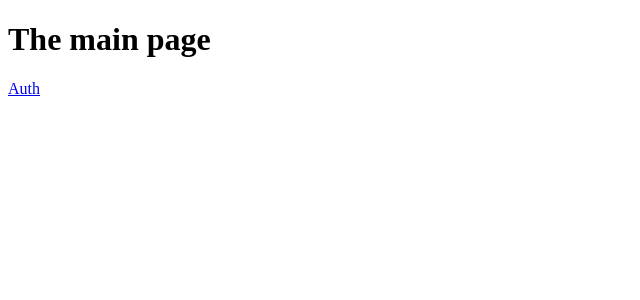
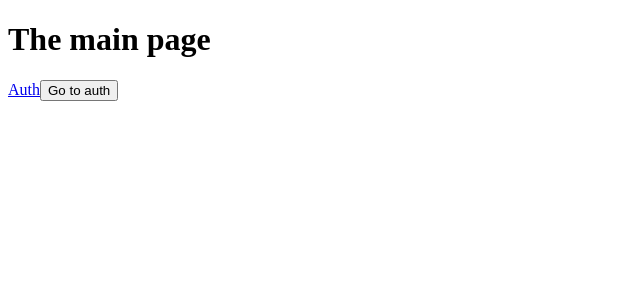
Before and after one commit to changx03/nextjs-test, a Next.js app: page / in a window 1280 px wide. Shown: the top 300 px of the page, without its empty margins (0-640 px from the left). Built offline with nearby package versions, Linux system fonts and the light colour scheme.

Commit message:
add a button

```diff
--- a/pages/index.js
+++ b/pages/index.js
@@ -1,10 +1,12 @@
 import React from 'react';
 import Link from 'next/link';
+import Router from 'next/router';
 
 const indexPage = () => (
   <div>
     <h1>The main page</h1>
-    <Link href="/auth"><a>Auth</a></Link>
+    <Link href="/auth">Auth</Link>
+    <button onClick={() => { Router.push('/auth'); }}>Go to auth</button>
   </div>
 );
 
```
